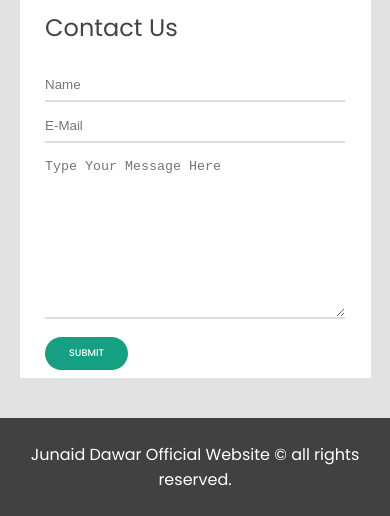
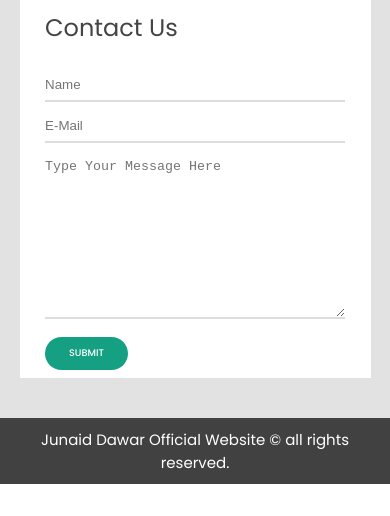
Before and after one commit to akkhan00/junaidDawarofficial, a plain HTML site: page index.html in a window 390 px wide. Shown: the part 4898-5414 px from the top of the page. After the commit the page ends 5382 px from the top, so only its background shows below. Drawn offline with Linux system fonts and the light colour scheme.

Commit message:
adjust the footer font size and padding for mobile screen

```diff
--- a/style.css
+++ b/style.css
@@ -594,6 +594,11 @@ body {
     width: 90%;
     margin: 3rem auto;
   }
+
+  #footer h2 {
+    font-size: 15px;
+    padding: 10px;
+  }
 }
 
 /* ####### landscape mode ############ */
```
